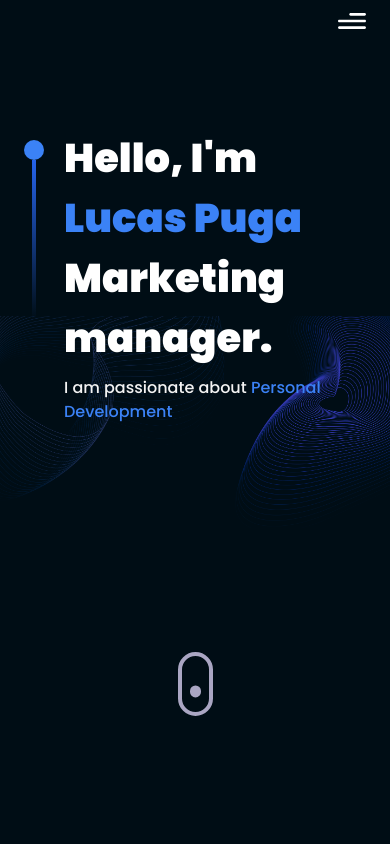
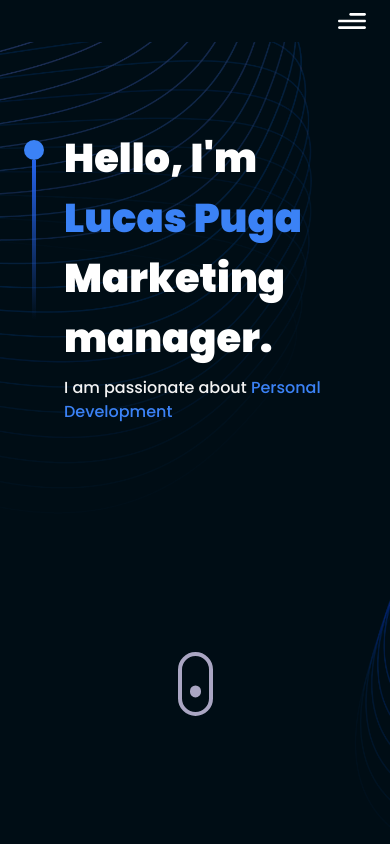
Before and after one commit to lpuga-maker/lpuga-maker.github.io, a React (Vite) app: page / in a window 390 px wide. Shown: the top 844 px of the page. Built offline with nearby package versions, Linux system fonts and the light colour scheme.

Commit message:
Minor fixes for mobile browsing

```diff
--- a/src/App.jsx
+++ b/src/App.jsx
@@ -17,7 +17,7 @@ const App = () => {
           style={{
             backgroundColor: '#000D15',
             backgroundImage: `url(${herobg})`,
-            backgroundSize: '100% auto',
+            backgroundSize: 'cover',
             backgroundPosition: 'center',
             backgroundAttachment: 'scroll',
             backgroundRepeat: 'no-repeat'
```
